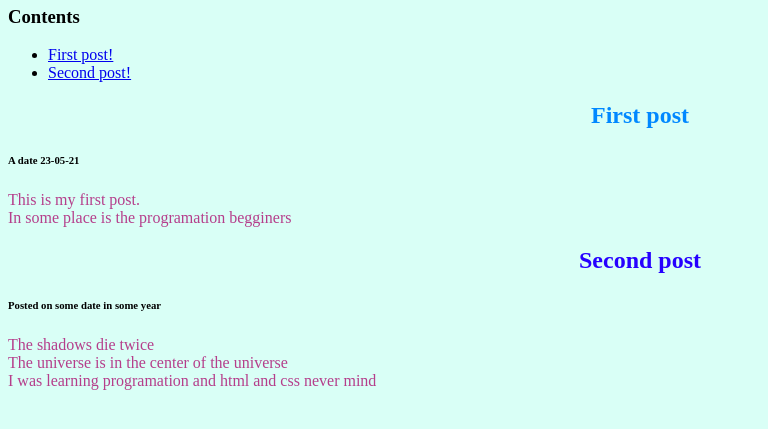
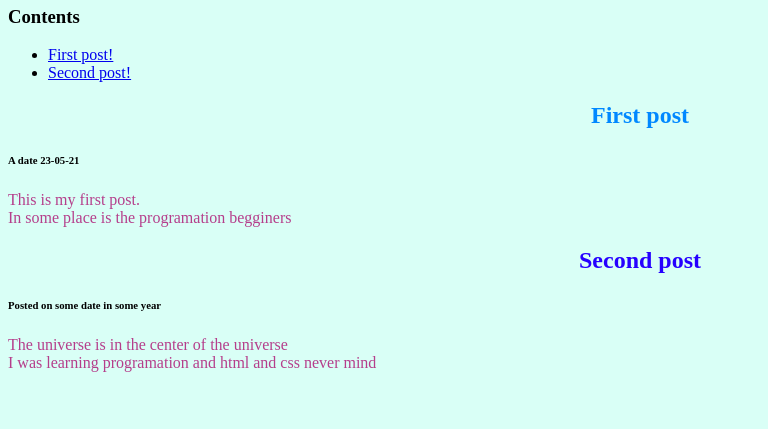
Before and after one commit to CesarLup/CesarLup.github.io, a plain HTML site: page index.html in a window 1280 px wide. Shown: the part 95-524 px from the top of the page, without its empty margins (0-768 px from the left). Drawn offline with Linux system fonts and the light colour scheme.

Commit message:
Update index.html

```diff
--- a/index.html
+++ b/index.html
@@ -48,7 +48,7 @@
         <h2 id="secondpost">Second post</h2>
         <h6>Posted on some date in some year</h6>
 
-        <p>The shadows die twice<br>
+        <p>
         The universe is in the center of the universe<br>
         I was learning programation and html and css never mind
         </p>
```
